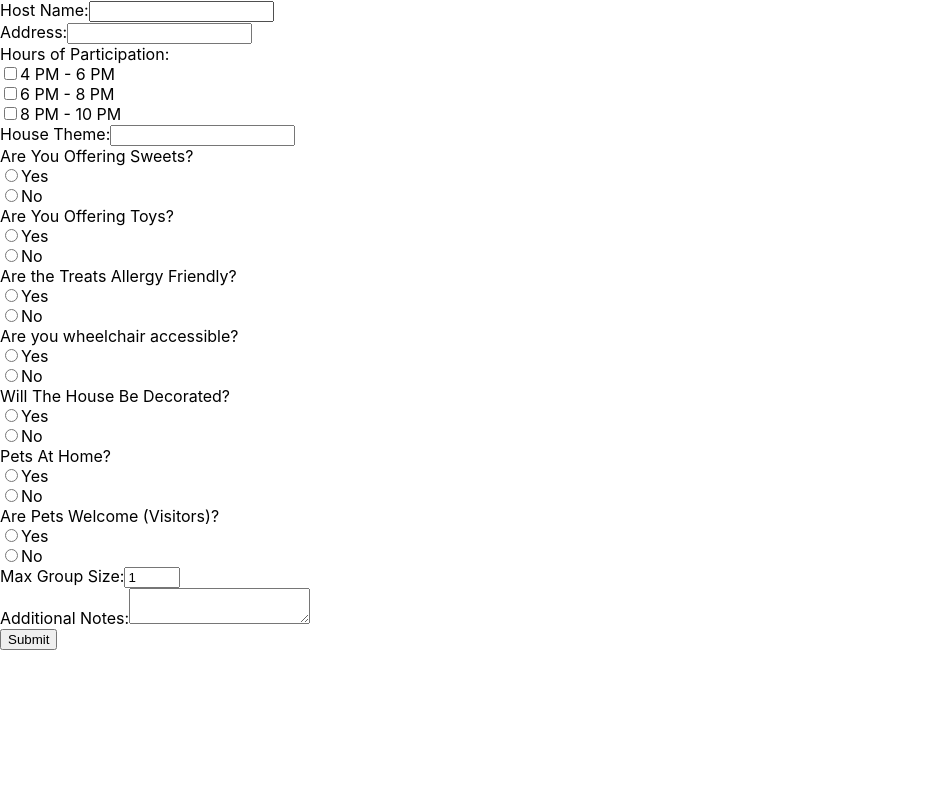
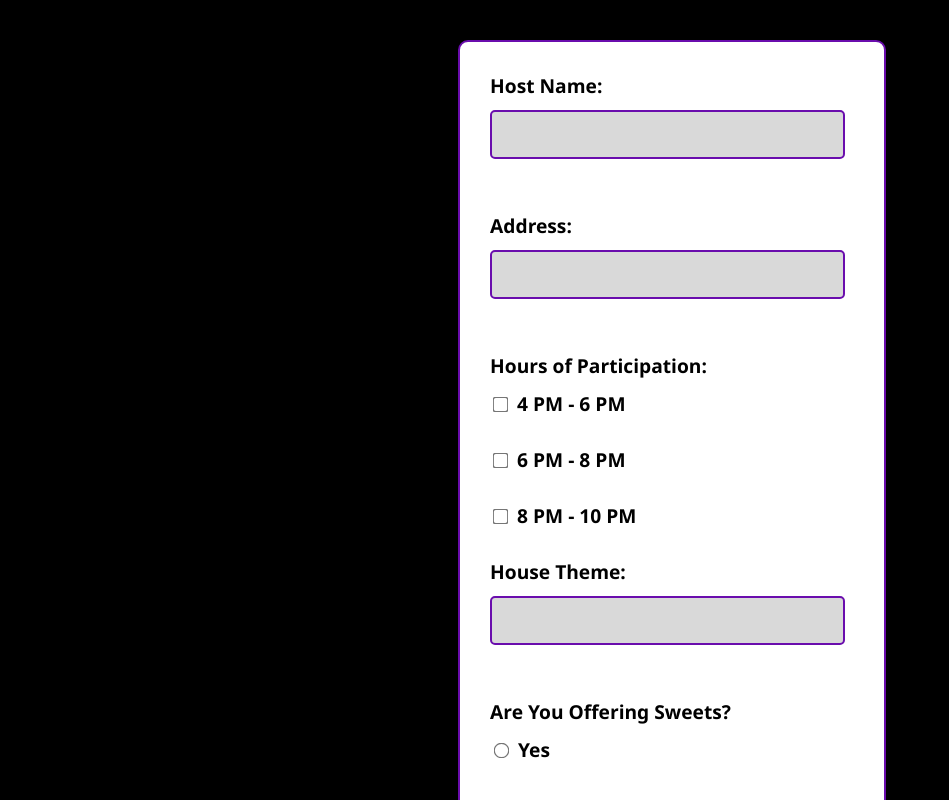
Before and after one commit to alexjbrowntech/trickOrTreat, a React (Create React App) app: page /form in a window 1280 px wide. Shown: the top 800 px of the page, without its empty margins (0-949 px from the left). Built offline with nearby package versions, Linux system fonts and the light colour scheme.

Commit message:
Form Styling

```diff
--- /dev/null
+++ b/src/components/Form.css
@@ -0,0 +1,110 @@
+/* Basic Page Styling */
+body {
+    margin: 0;
+    font-family: 'Segoe UI', Tahoma, Geneva, Verdana, sans-serif;
+    background-color: #000; /* Dark grey/black background */
+    color: #000000; /* White text color */
+    display: flex;
+    justify-content: center;
+    align-items: flex-start; /* Align form to start near the top of the page */
+    padding: 40px; /* Add padding to the top */
+    min-height: 100vh;
+  }
+
+  /* Form Wrapper */
+  form {
+    background-color: #ffffff;
+    border: 2px solid #6A0DAD;
+    border-radius: 10px;
+    padding: 30px;
+    width: 100%; /* Take up full width available */
+    max-width: 800px; /* Increased max width for a wider form */
+    box-shadow: 0 0 20px rgba(0, 0, 0, 0.8); /* Shadow for depth */
+    color: #000; /* White text */
+    margin: 0 auto; /* Center the form horizontally */
+    /*width: 500px;*/
+    text-align: left;
+  }
+
+  /* Form Heading */
+  h1 {
+    color: #000000; /* Blood orange color for title */
+    text-align: center;
+    margin-bottom: 2rem;
+    font-size: 2.5rem; /* Increase font size */
+  }
+
+  /* Form Labels */
+  label {
+    font-weight: bold;
+    color: #000000; /* Blood orange color */
+    display: block;
+    margin-bottom: 0.7rem; /* More space below label */
+    font-size: 1.2rem; /* Slightly larger labels */
+  }
+
+  /* Input Fields */
+  input[type="text"],
+  input[type="number"],
+  input[type="radio"],
+  textarea {
+    width: 90%;
+    padding: 12px; /* Increased padding */
+    margin-bottom: 1.5rem; /* More space between inputs */
+    border: 2px solid #6A0DAD;
+    border-radius: 5px;
+    background-color: #D9D9D9; /* Dark background for inputs */
+    color: #000;
+    font-size: 1.1rem; /* Slightly larger text */
+  }
+
+  textarea {
+    min-height: 120px; /* Adjust height for the textarea */
+  }
+
+  /* Radio and Checkbox Inputs */
+  input[type="radio"],
+  input[type="checkbox"] {
+    width: auto;
+    margin-right: 10px;
+    transform: scale(1.2); /* Slightly larger checkboxes and radio buttons */
+  }
+
+  /* Form Sections */
+  div {
+    margin-bottom: 1.8rem; /* More spacing between sections */
+  }
+
+  /* Submit Button */
+  button {
+    background-color: #6A0DAD; /* Blood orange background */
+    color: #fff; /* White text */
+    border: none;
+    padding: 12px 25px; /* Larger padding for button */
+    font-size: 1.3rem; /* Larger button text */
+    font-weight: bold;
+    border-radius: 5px;
+    cursor: pointer;
+    transition: background-color 0.3s ease;
+    width: 100%; /* Full width for the button */
+  }
+
+  button:hover {
+    background-color: #d5a4f8; /* Darker orange on hover */
+  }
+
+  /* Responsive Design */
+  @media (max-width: 768px) {
+    form {
+      padding: 1.8rem;
+      max-width: 100%;
+    }
+
+    h1 {
+      font-size: 2.2rem;
+    }
+
+    label {
+      font-size: 1.1rem;
+    }
+  }
--- a/src/components/Form.js
+++ b/src/components/Form.js
@@ -1,4 +1,5 @@
 import React, { useState } from "react";
+import './Form.css';
 
 const Form = ({ onSubmit }) => {
   // State for managing form input values
```
